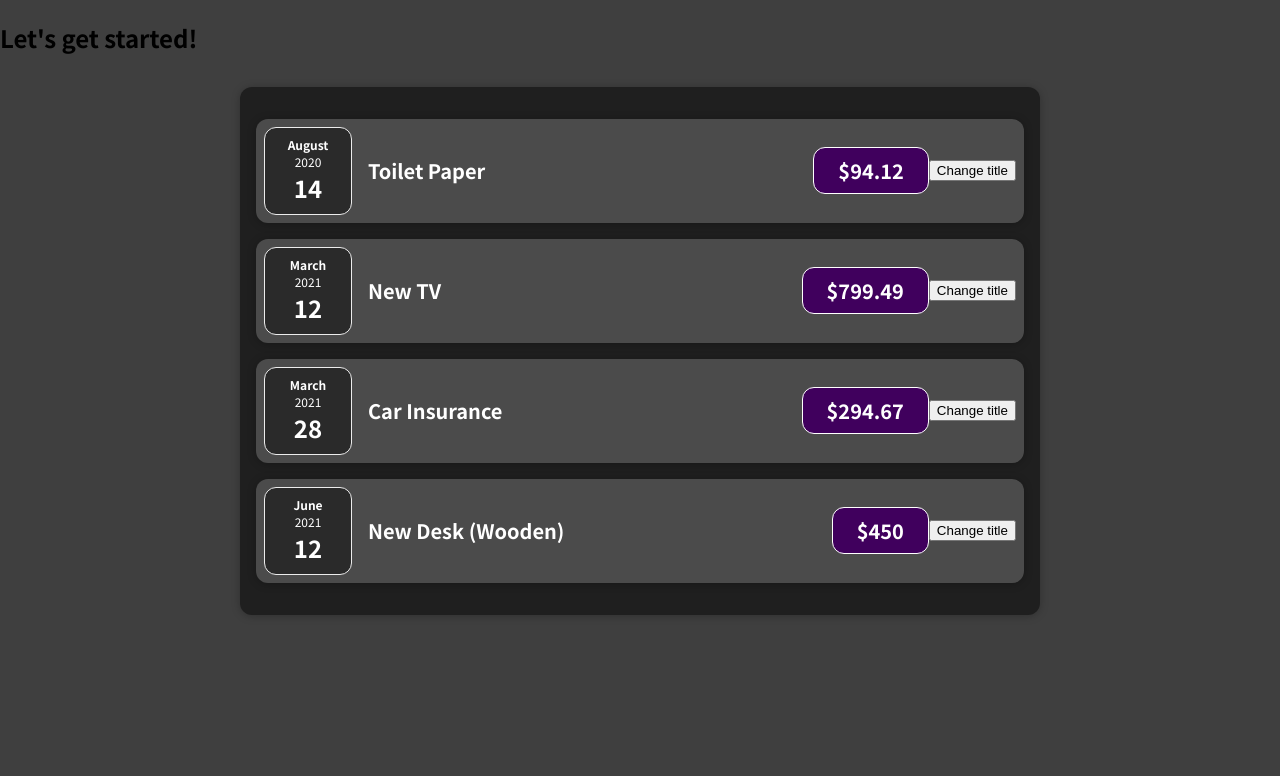
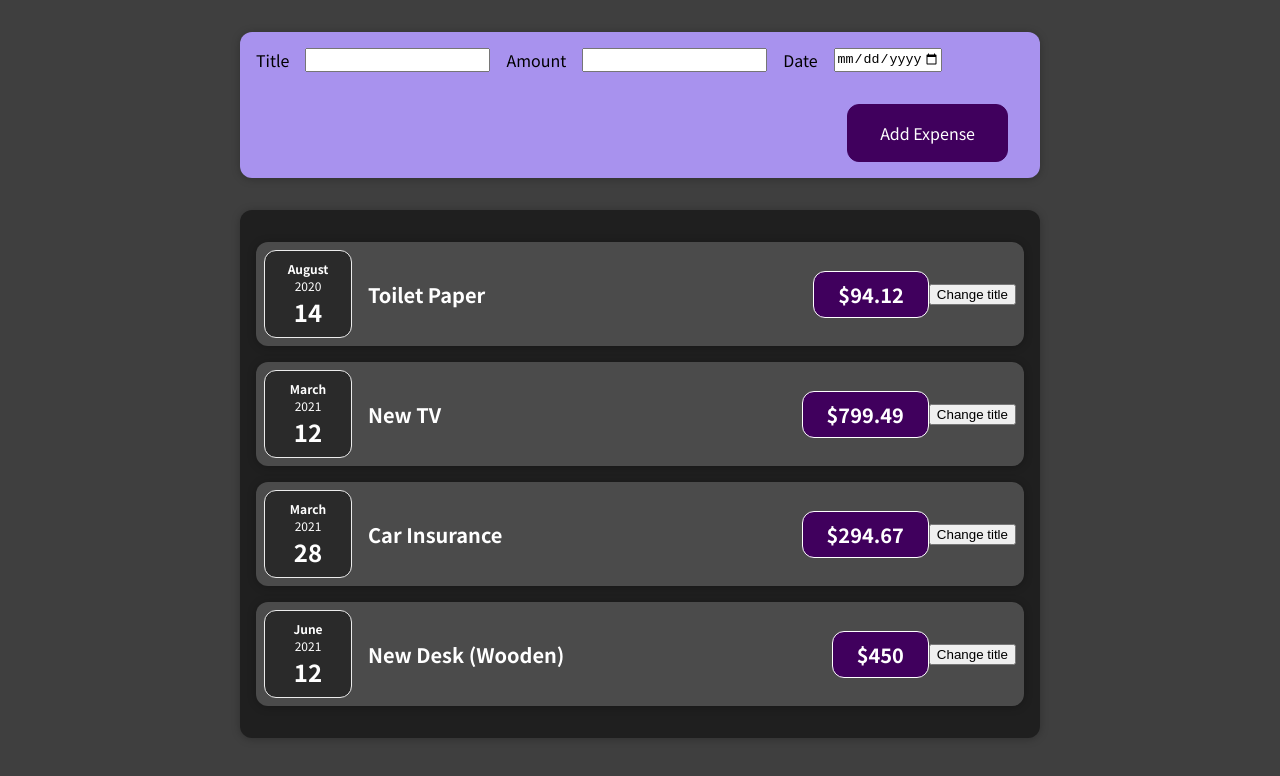
Before and after one commit to moinahmed13/Expense-Chart, a React (Create React App) app: page / in a window 1280 px wide. Shown: the top 776 px of the page. Built offline with nearby package versions, Linux system fonts and the light colour scheme.

Commit message:
adding gotm inputs

```diff
--- a/src/App.js
+++ b/src/App.js
@@ -1,5 +1,6 @@
 import React from "react";
 
+import NewExpense from "./components/NewExpense/NewExpense";
 import Expenses from "./components/Expenses/Expenses";
 
 const App = () => {
@@ -34,7 +35,7 @@
 
   return (
     <div>
-      <h2>Let's get started!</h2>
+      <NewExpense />
       <Expenses items={expenses} />
     </div>
   );
--- a/src/components/Expenses/ExpenseItem.js
+++ b/src/components/Expenses/ExpenseItem.js
@@ -9,7 +9,7 @@
 
   const clickHandler = () => {
     setTitle("Updated!");
-    console.log("Clicked!!!");
+    console.log(title);
   };
 
   return (
--- /dev/null
+++ b/src/components/NewExpense/ExpenseForm.css
@@ -0,0 +1,26 @@
+.new-expense__controls {
+  display: flex;
+  flex-wrap: wrap;
+  gap: 1rem;
+  margin-bottom: 1rem;
+  text-align: left;
+}
+
+.new-expense__control label {
+  font-weight: bold;
+  margin-bottom: 0.5rem;
+  display: block;
+}
+
+.new-expense__control input {
+  font: inherit;
+  padding: 0.5rem;
+  border-radius: 6px;
+  border: 1px solid #ccc;
+  width: 20rem;
+  max-width: 100%;
+}
+
+.new-expense__actions {
+  text-align: right;
+}
--- /dev/null
+++ b/src/components/NewExpense/ExpenseForm.js
@@ -0,0 +1,29 @@
+import React from "react";
+
+import "./ExpenseForm.css";
+
+const ExpenseForm = () => {
+  return (
+    <form>
+      <div className="new-expense__controls">
+        <div className="new-expense__controls">
+          <label>Title</label>
+          <input type="text" />
+        </div>
+        <div className="new-expense__controls">
+          <label>Amount</label>
+          <input type="number" min="0.01" step="0.01" />
+        </div>
+        <div className="new-expense__controls">
+          <label>Date</label>
+          <input type="date" min="2019-01-01" max="2023-12-31" />
+        </div>
+      </div>
+      <div className="new-expense__actions">
+        <button type="submit">Add Expense</button>
+      </div>
+    </form>
+  );
+};
+
+export default ExpenseForm;
--- /dev/null
+++ b/src/components/NewExpense/NewExpense.css
@@ -0,0 +1,38 @@
+.new-expense {
+  background-color: #a892ee;
+  padding: 1rem;
+  margin: 2rem auto;
+  width: 50rem;
+  max-width: 95%;
+  border-radius: 12px;
+  text-align: center;
+  box-shadow: 0 1px 8px rgba(0, 0, 0, 0.25);
+}
+
+.new-expense button {
+  font: inherit;
+  cursor: pointer;
+  padding: 1rem 2rem;
+  border: 1px solid #40005d;
+  background-color: #40005d;
+  color: white;
+  border-radius: 12px;
+  margin-right: 1rem;
+}
+
+.new-expense button:hover,
+.new-expense button:active {
+  background-color: #510674;
+  border-color: #510674;
+}
+
+.new-expense button.alternative {
+  color: #220131;
+  border-color: transparent;
+  background-color: transparent;
+}
+
+.new-expense button.alternative:hover,
+.new-expense button.alternative:active {
+  background-color: #ddb3f8;
+}
--- /dev/null
+++ b/src/components/NewExpense/NewExpense.js
@@ -0,0 +1,14 @@
+import React from "react";
+
+import ExpenseForm from "./ExpenseForm";
+import "./NewExpense.css";
+
+const NewExpense = () => {
+  return (
+    <div className="new-expense">
+      <ExpenseForm />
+    </div>
+  );
+};
+
+export default NewExpense;
```
